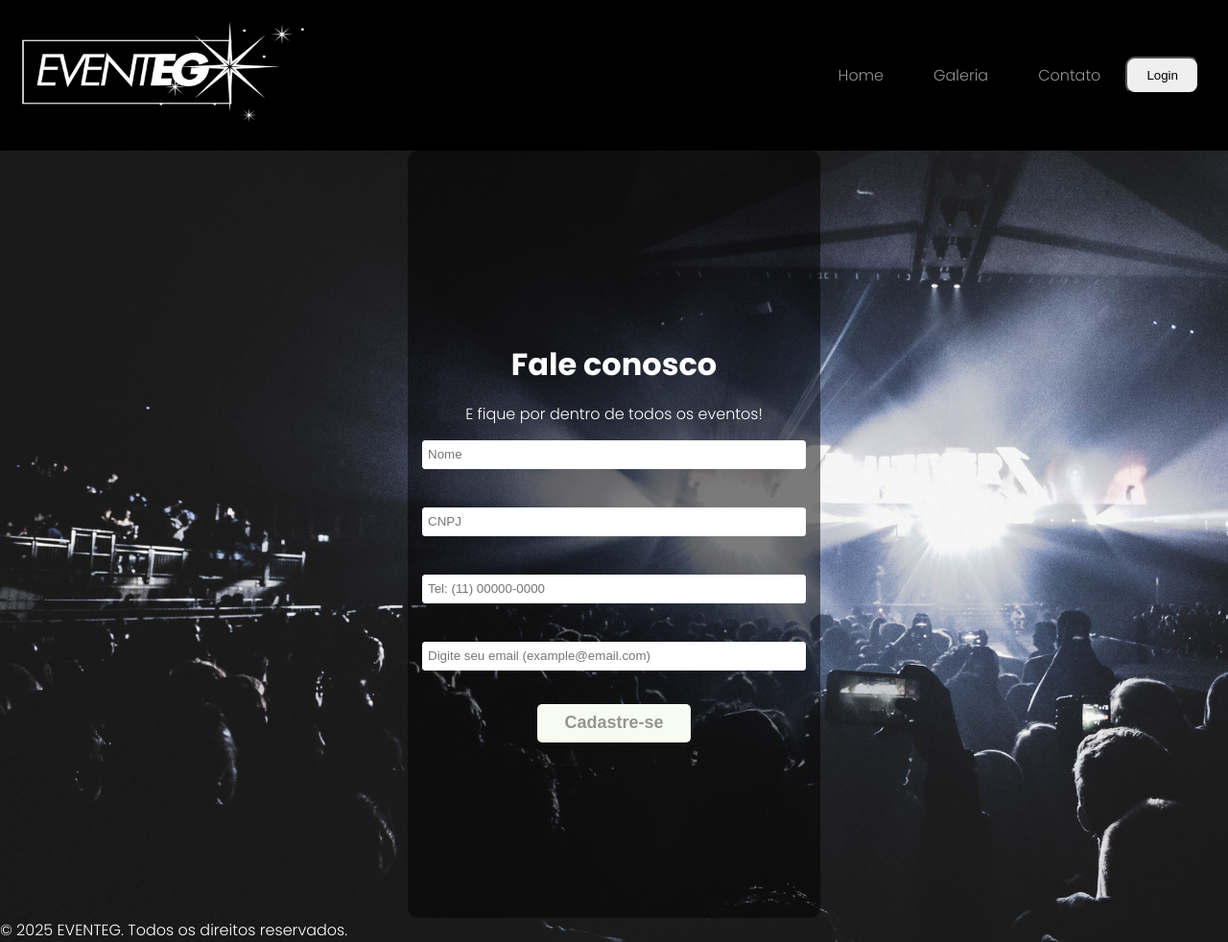
After one commit to Gisele-Nuness/projeto-cadastro-de-eventos, a PHP site: page /contato.html in a window 1280 px wide. The commit adds this page. Shown: the whole page at 96% size. Run offline with PHP 8.4, Linux system fonts and the light colour scheme.

Commit message:
add a parte de contato e o css tbm :)

```diff
--- /dev/null
+++ b/contato.html
@@ -0,0 +1,63 @@
+<!DOCTYPE html>
+<html lang="en">
+<head>
+    <meta charset="UTF-8">
+    <meta name="viewport" content="width=device-width, initial-scale=1.0">
+    <title>EVENTEG</title>
+    <link rel="stylesheet" href="./css/index.css">
+    <link rel="stylesheet" href="./css/reset.css">
+    <link rel="stylesheet" href="./css/contato.css">
+</head>
+
+<body>
+    <section class="cabecalho">
+        <a href="#" class="logo">
+            <img src="./img/logo-black.PNG" alt="logo-eventeg" class="img-logo">
+            <link rel="stylesheet" href="./css/index.css">
+        </a>
+
+        <nav>
+
+            <input type="checkbox" id="menu-hamburguer" />
+
+            <label for="menu-hamburguer">
+                <div class="menu">
+                    <span class="hamburguer"></span>
+                </div>
+            </label>
+
+            <ul>
+                <li><a href="#home">Home</a></li>
+                <li><a href="#galeria">Galeria</a></li>
+                <li><a href="#contato">Contato</a></li>
+                <li><button type="button" class="btn-login">Login</button></li>
+
+            </ul>
+        </nav>
+    </section>
+
+</header>
+    <div class="container-form" id="contato">
+
+        <form class="formulario">
+
+            <h1>Fale conosco</h1>
+            <p>E fique por dentro de todos os eventos! </p>
+
+            <input class="estilo-input" type="text" name="nome" placeholder="Nome" required><br>
+
+            <input class="estilo-input" type="text" name="cnpj" placeholder="CNPJ" required><br>
+
+            <input class="estilo-input" type="text" name="celular" placeholder="Tel: (11) 00000-0000" required><br>
+
+            <input class="estilo-input" type="email" name="email"
+                placeholder="Digite seu email (example@email.com)" required><br>
+
+            <input class="btn-cadastro" type="submit" value="Cadastre-se">
+
+        </form>
+    </div>
+
+    <footer>
+        <p>© 2025 EVENTEG. Todos os direitos reservados.</p>
+    </footer>
--- /dev/null
+++ b/css/contato.css
@@ -0,0 +1,72 @@
+h1 {
+    gap: 10px;
+    margin: 15px;
+    color: #ffffff;
+}
+
+p{
+    color: #ffffff;
+}
+
+body{
+    background-image: url(../img/show.PNG);
+}
+
+.formimage{
+    width: 700px;
+}
+
+.container-form {
+    position: relative;
+    background-size: 100px;
+    display: flex;
+    justify-content: center;
+    align-items: center;
+    text-align: center;
+    height: 100vh;
+}
+
+.formulario {
+    background: #00000080;
+    border-radius: 10px;
+    display: flex;
+    height: 800px;
+    flex-direction: column;
+    justify-content: center;
+    align-items: center;
+    color: #333;
+    padding: 15px;
+    margin: 20px;
+}
+
+.estilo-input {
+    margin-top: 15px;
+    gap: 50px;
+    width: 400px;
+    height: 30px;
+    border-radius: 3px;
+    padding: 5px;
+    border: 1px solid #ffffff;
+
+}
+
+.btn-cadastro {
+    background-color: #f8fbf1;
+    color: #949494;
+    font-size: 18px;
+    font-weight: 700;
+    width: 160px;
+    height: 40px;
+    border-radius: 5px;
+    border: none;
+    cursor: pointer;
+    transition: 0.5s;
+    margin-top: 10px;
+}
+
+.btn-cadastro:hover {
+    transform: scale(1.1);
+    background-color: #000000;
+    border: 2px solid #ffffff;
+    color: #ffffff;
+}
--- a/css/index.css
+++ b/css/index.css
@@ -9,10 +9,7 @@ body {
     font-style: normal;
     margin: 0;
     scroll-behavior: smooth;
-    background: linear-gradient(45deg, #FFFFFF, #c0c0c0);
-    background-attachment: fixed;
-    background-size: 500%;
-    animation: backgroundAnimation 10s infinite ease;
+
 }
 
 .img-logo{
@@ -39,7 +36,7 @@ nav ul {
     transition: .2s;
     display: inline-block;
     margin: 20px;
-    color: #52617D;
+    color: #949494;
     transition: 0.1s ease-in-out;
  }
 
--- a/index.html
+++ b/index.html
@@ -3,7 +3,7 @@
 <head>
     <meta charset="UTF-8">
     <meta name="viewport" content="width=device-width, initial-scale=1.0">
-    <title>Eventos EG</title>
+    <title>EVENTEG</title>
     <link rel="stylesheet" href="./css/index.css">
     <link rel="stylesheet" href="./css/reset.css">
 </head>
```
Also changed, not shown: contato.css (deleted), img/estrelado.PNG (added), img/holofote.PNG (added), img/show.PNG (added).
